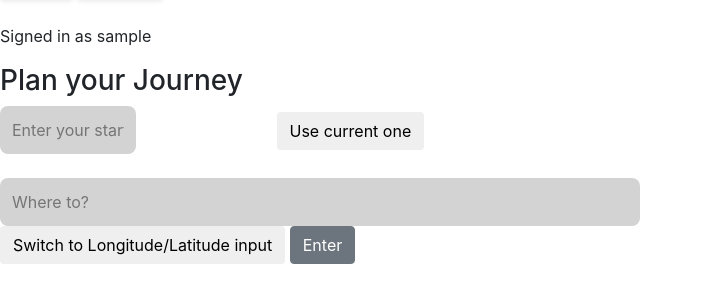
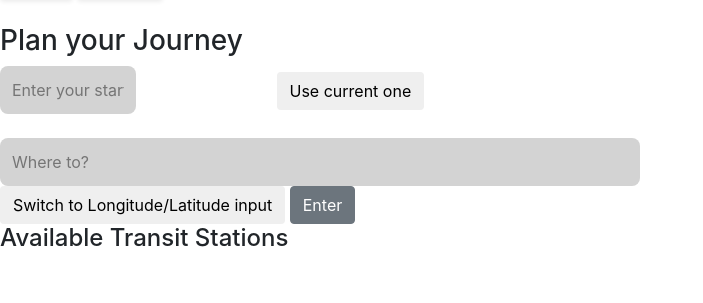
Before and after one commit to Treasure-Mayowa/Uber-Transit, a Django app: page /dashboard in a window 1280 px wide. Shown: the part 94-397 px from the top of the page, without its empty margins (0-703 px from the left). Run offline with Django 4.2, Linux system fonts and the light colour scheme; the visitor is signed in with stand-in values (Sample User, id 1); data that the repository does not hold is empty.

Commit message:
Update dashboard.html

```diff
--- a/core/transit/templates/transit/dashboard.html
+++ b/core/transit/templates/transit/dashboard.html
@@ -3,16 +3,26 @@
 Plan Your Journey - Uber Transit
 {% endblock title %}
 {% block body %}
-<p>Signed in as {{ user.username }}</p>
 <h3>Plan your Journey</h3>
 <form id="journey" action="{% url 'dashboard' %}" autocomplete="off">
-    <div class="autocomplete">
-        <input type="text" placeholder="Enter your start location" required name="start" />
+    <content>
+        <div class="autocomplete">
+            <input type="text" placeholder="Enter your start location" required name="start" id="start" />
+        </div>
+        <button class="btn">Use current one</button>
+        <br><br>
+        <input type="text" placeholder="Where to?" required  name="destination"/>
+        <button class="btn" id="switch-btn">Switch to Longitude/Latitude input</button>
+        <button class="btn btn-secondary" type="submit">Enter</button>
+    </content>
+    <div class="sidebar">
+        <h4>Available Transit Stations</h4>
+        {% for transit in transits %}
+        {% if transits %}
+        {% else %}
+        Not Available
+        {% endif %}
+        {% endfor %}
     </div>
-    <button class="btn">Use current one</button>
-    <br><br>
-    <input type="text" placeholder="Where to?" required  name="destination"/>
-    <button class="btn">Switch to Longitude/Latitude input</button>
-    <button class="btn btn-secondary" type="submit">Enter</button>
 </form>
 {% endblock body %}
```
